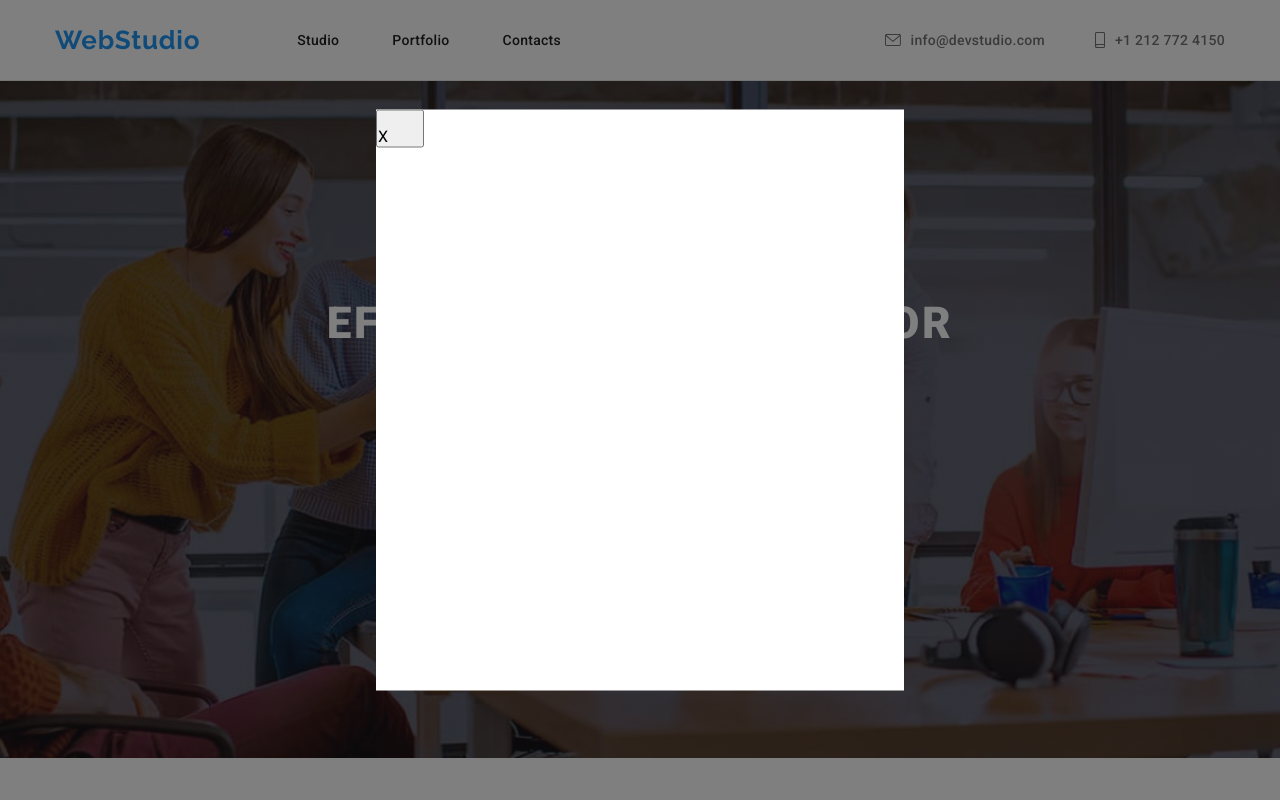
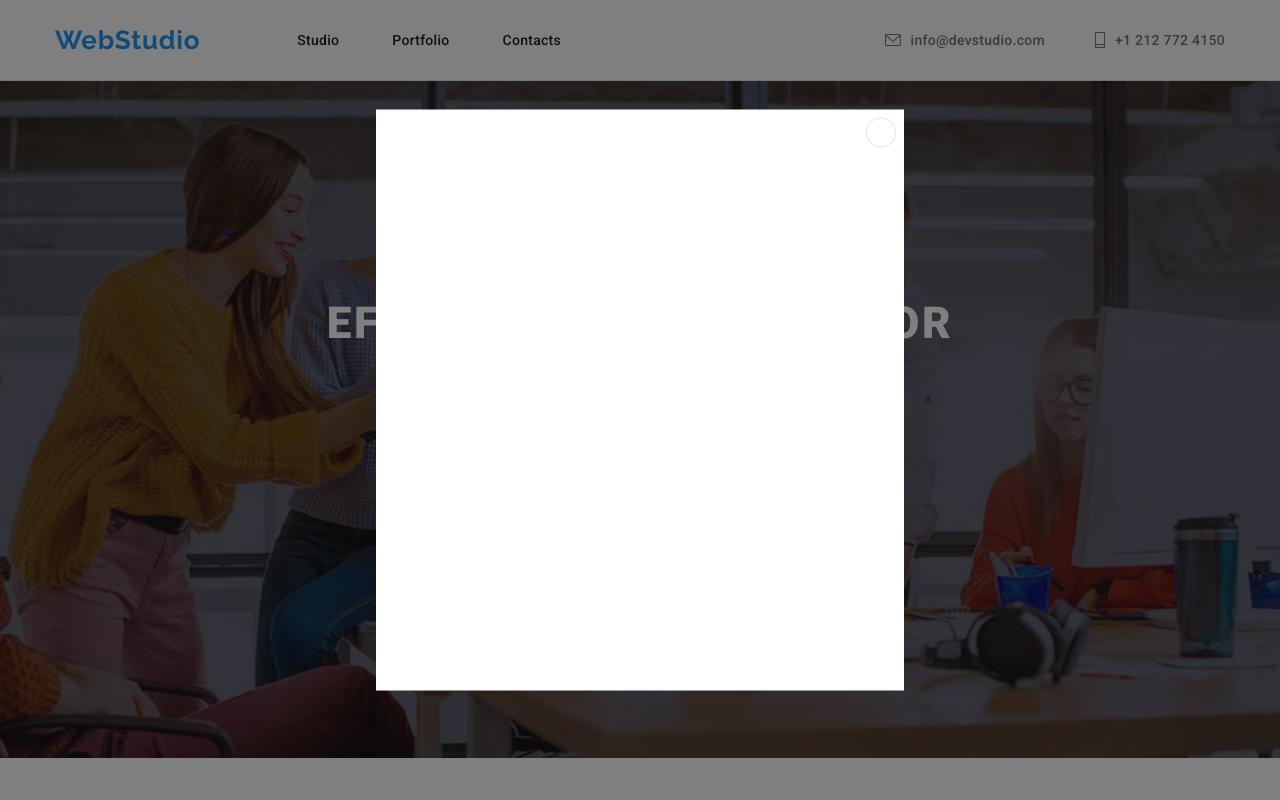
Before and after one commit to GonzoM321/goit-markup-hw-05, a plain HTML site: page index.html in a window 1280 px wide. Both pictures are taken after a click on the button "Request our service". Shown: the top 800 px of the page. Drawn offline with nearby package versions, Linux system fonts and the light colour scheme.

Commit message:
goit-markup-hw-05

```diff
--- a/css/styles.css
+++ b/css/styles.css
@@ -1193,10 +1193,6 @@ margin-bottom: 30px;
   margin-top: 20px;
 }
 
-/*.footer-social-item:not(:last-child){
-  margin-right: 10px;
-}*/
-
 .footer-socials-link{
   width: 44px;
   height: 44px;
@@ -1301,12 +1297,12 @@ margin-bottom: 30px;
   left: 0;
 }
 
-.close-bttn-icon{
+/*.close-bttn-icon{
   width: 30px;
   height: 30px;
   border-radius: 50%;
   transform: translate(528px);
-}
+}*/
 
 .portfolio-item:focus{
   box-shadow: 0px 1px 1px rgba(0, 0, 0, 0, 0.12), 0px 4px 4px rgba(0, 0, 0, 0, 0.06),
@@ -1352,3 +1348,30 @@ margin-bottom: 30px;
   display: flex;
   justify-content: center;
 }
+
+.modal-close-btn{
+cursor: pointer;
+position: absolute;
+top: 8px;
+right: 8px;
+width: 30px;
+height: 30px;
+border-radius: 50%;
+border: 1px solid rgba(0, 0, 0, 0.1);;
+display: flex;
+align-items: center;
+justify-content: center;
+background-color: #FFFFFF;
+color: #000000;
+}
+
+.modal-close-btn:hover,
+.modal-close-btn:focus{
+background-color: #FFFFFF;
+color: #000000;
+border-color: #000000;
+}
+
+.modal-close-btn-icon{
+fill: currentColor;
+}
--- a/index.html
+++ b/index.html
@@ -406,9 +406,9 @@
 
     <div class="modal-bg is-hidden" data-modal>
       <div class="modal">
-        <button class="close-bttn" type="button" data-modal-close>X
-          <svg class="close-bttn-icon" width="30px" height="30px">
-          <use href="./img/sprite.svg#icon-Vector"></use>
+        <button class="modal-close-btn" type="button" data-modal-close>
+          <svg class="modal-close-btn-icon" width="11px" height="11px">
+          <use href="./img/sprite.svg#icon-cross"></use>
         </svg>
         </button>
       </div>
```
Also changed, not shown: img/sprite.svg.
